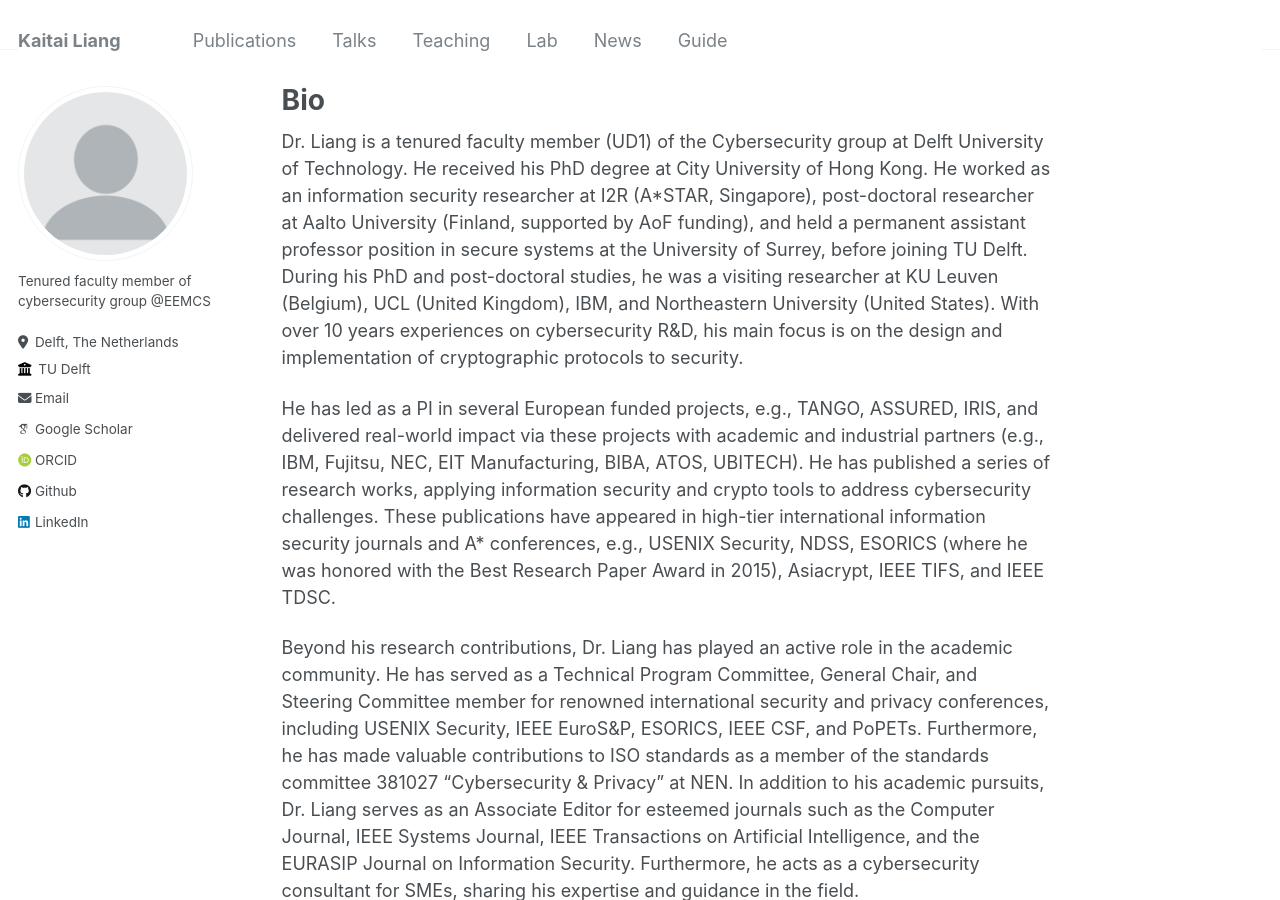
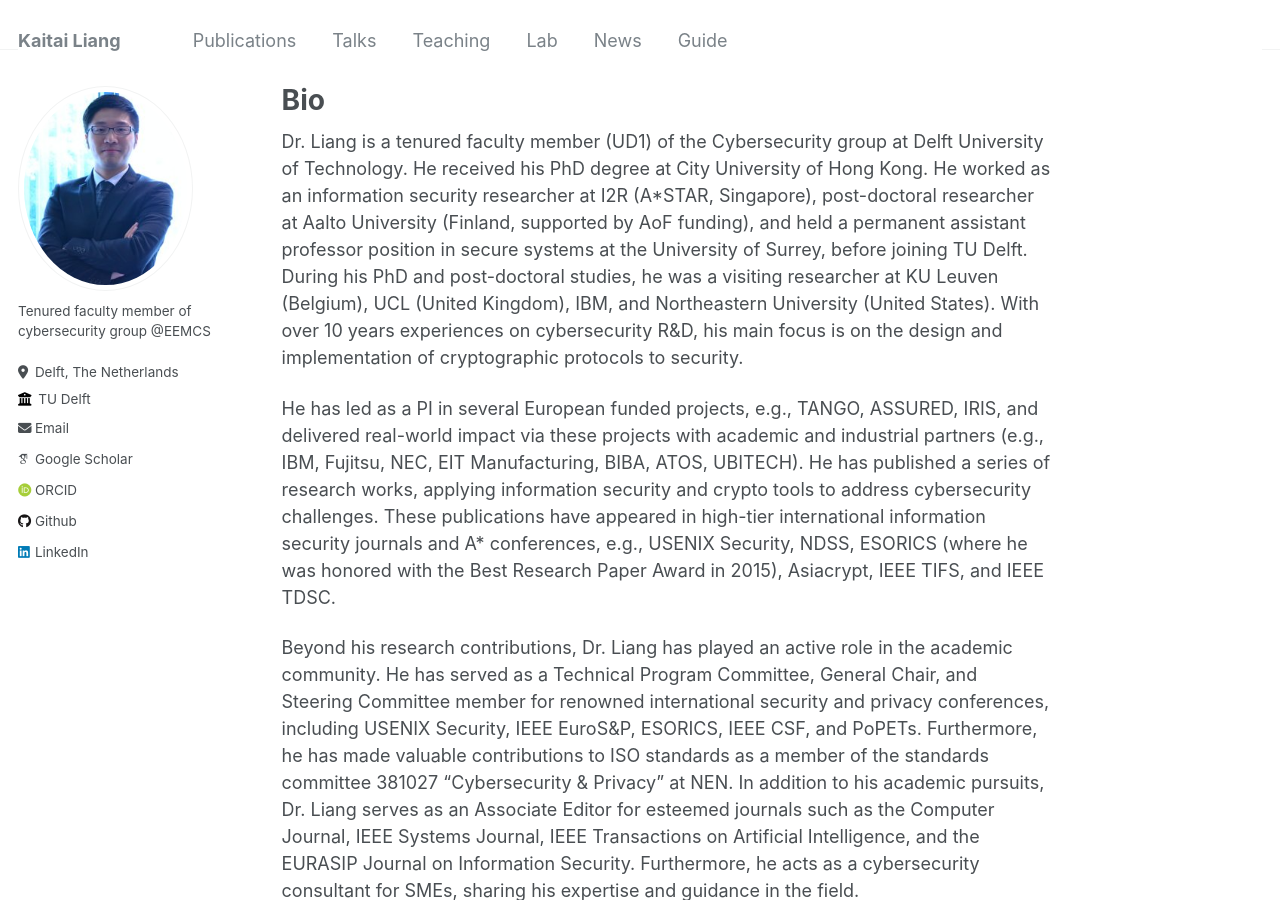
Before and after one commit to kaitailiang/kaitailiang.github.io, a Jekyll site: the page built from _pages/about.md, in a window 1280 px wide and 900 px high. Built offline with Jekyll 4.4.1, drawn with Linux system fonts in a browser that asks for light colours; some web fonts are replaced.

Commit message:
Update _config.yml

```diff
--- a/_config.yml
+++ b/_config.yml
@@ -21,7 +21,7 @@ repository               : "academicpages/academicpages.github.io"
 #               Additional customization can be done by editing /_includes/author-profile.html
 author:
   # Biographic information
-  avatar           : "profile.png"
+  avatar           : "citations.jpg"
   name             : #
   pronouns         : # example: "she/her"
   bio              : "Tenured faculty member of cybersecurity group @EEMCS"
```
